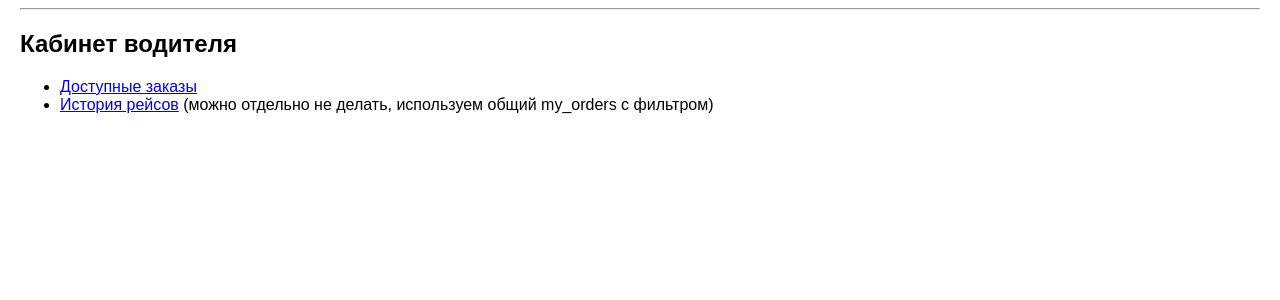
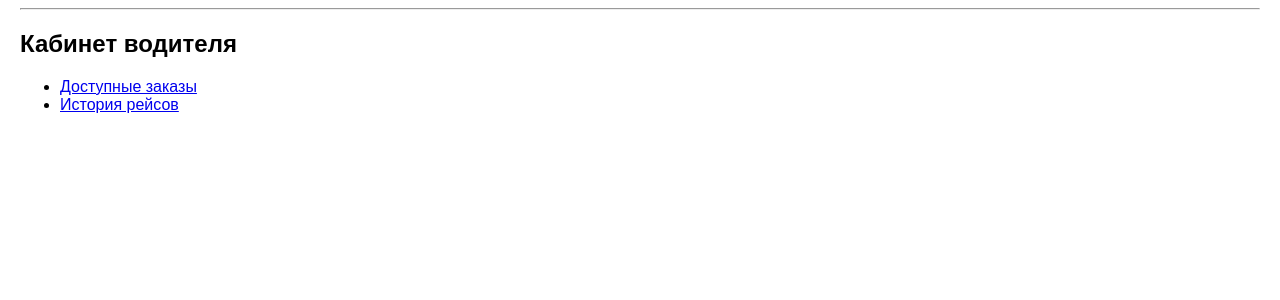
Before and after one commit to KLusterTMI/cargo-transport, a Flask app: template templates/driver_dashboard.html in a window 1280 px wide. Shown: the part 38-338 px from the top of the page. Run offline with Flask 3, Linux system fonts and the light colour scheme; the template is opened without the code that fills it, so the values that code supplies are empty.

Commit message:
Update driver_dashboard.html

```diff
--- a/templates/driver_dashboard.html
+++ b/templates/driver_dashboard.html
@@ -3,6 +3,6 @@
 <h2>Кабинет водителя</h2>
 <ul>
     <li><a href="/available_orders">Доступные заказы</a></li>
-    <li><a href="/my_orders?as=driver">История рейсов</a> (можно отдельно не делать, используем общий my_orders с фильтром)</li>
+    <li><a href="/my_orders?as=driver">История рейсов</a></li>
 </ul>
 {% endblock %}
```
